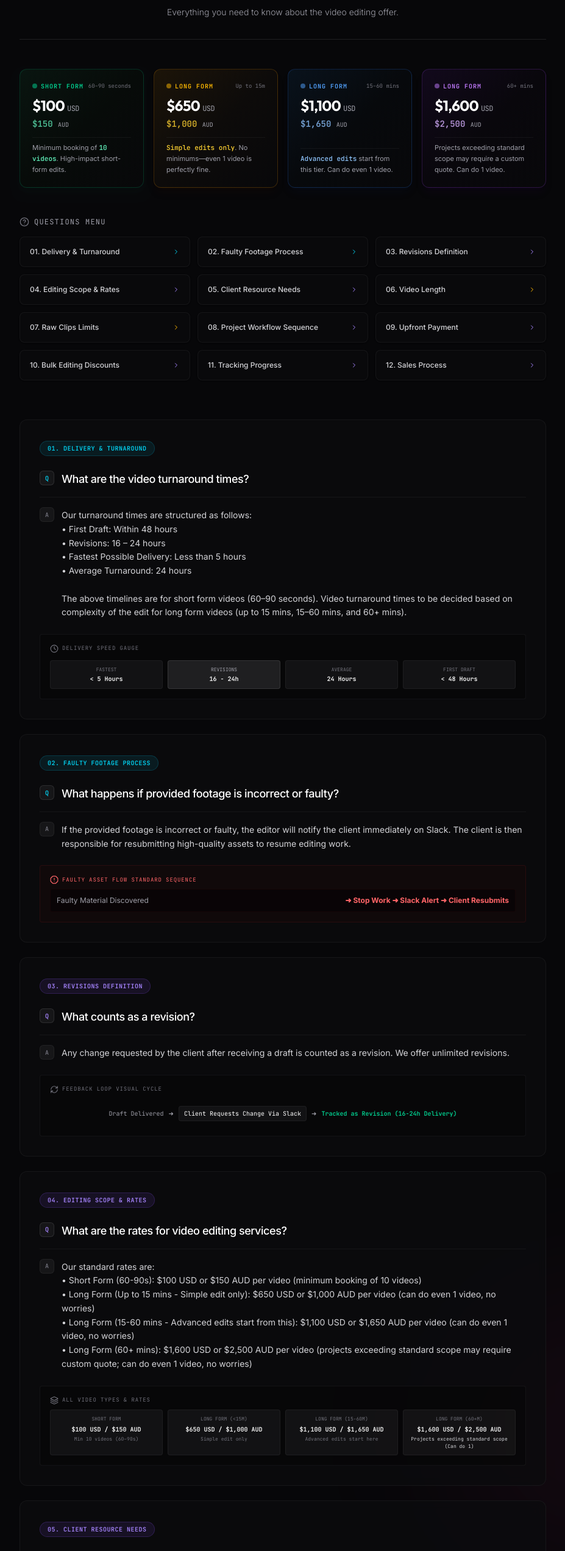
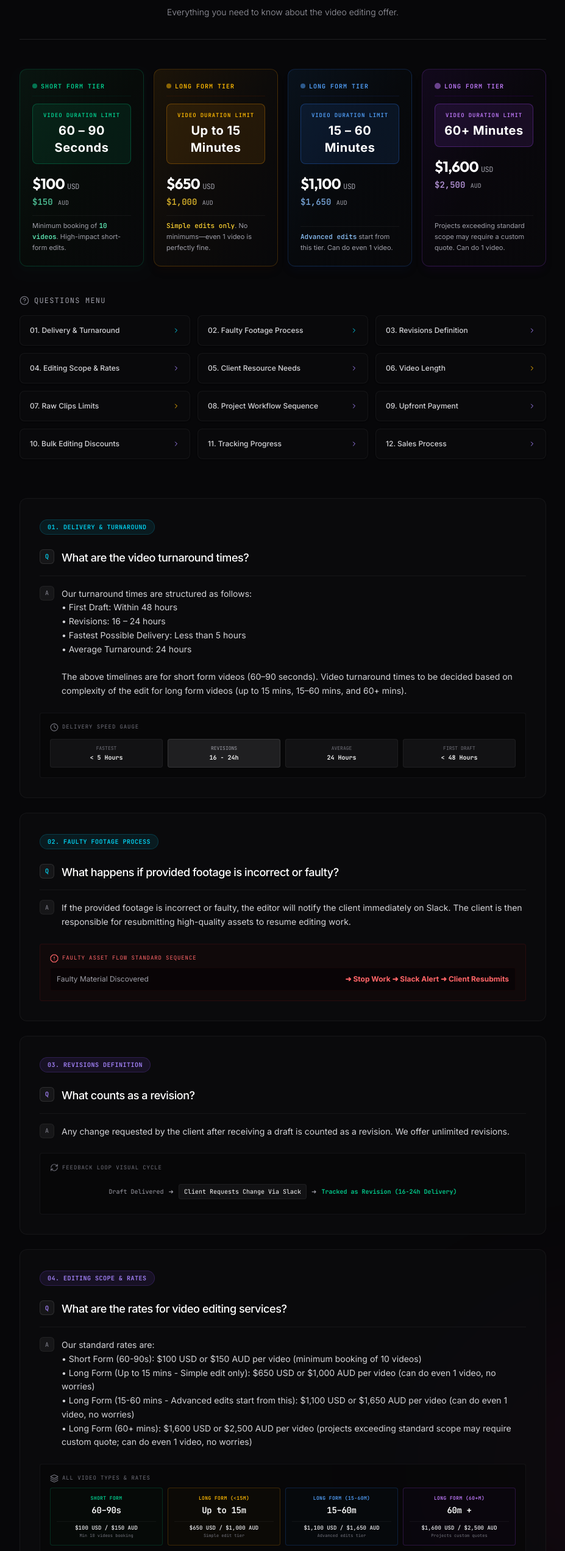
Before and after one commit to AmmarCFO/Video-Editing-Offer, a React (Vite) app: page / in a window 1280 px wide. Shown: the part 200-2744 px from the top of the page at 61% size, without its empty margins (176-1103 px from the left). Built offline with nearby package versions, Linux system fonts and the light colour scheme; a web font is replaced by a local one.

Commit message:
feat: enhance offer card duration display
Improve visual hierarchy in the Short Form tier card by adding a dedicated, high-visibility duration badge for better clarity.

```diff
--- a/src/App.tsx
+++ b/src/App.tsx
@@ -166,16 +166,26 @@ export default function App() {
           {/* Card 1: Short Form */}
           <div className="bg-gradient-to-br from-[#091510] via-[#070B09] to-[#08080A] border border-emerald-500/20 hover:border-emerald-500/40 rounded-xl p-5 space-y-3 flex flex-col justify-between transition-all duration-300 shadow-lg shadow-emerald-950/10 hover:shadow-emerald-950/30 hover:-translate-y-0.5">
             <div>
-              <div className="flex items-center justify-between mb-2">
+              <div className="flex items-center justify-between mb-3 border-b border-emerald-950/40 pb-2">
                 <div className="flex items-center gap-1.5">
                   <span className="w-2 h-2 rounded-full bg-emerald-400 animate-pulse"></span>
                   <h2 className="text-[10px] font-bold text-emerald-400 uppercase tracking-widest font-mono">
-                    Short Form
+                    Short Form Tier
                   </h2>
                 </div>
-                <span className="text-[9px] text-zinc-500 font-mono">60–90 seconds</span>
               </div>
-              <div className="space-y-1">
+
+              {/* DURATION BADGE - LARGE AND CLEAR */}
+              <div className="bg-emerald-500/10 border border-emerald-500/30 rounded-lg p-3 my-3 text-center">
+                <span className="text-[9px] text-emerald-400 font-mono uppercase tracking-widest block font-bold mb-1">
+                  Video Duration Limit
+                </span>
+                <strong className="text-xl font-bold font-sans text-white tracking-wide block">
+                  60 – 90 Seconds
+                </strong>
+              </div>
+
+              <div className="space-y-1 mt-4">
                 <div className="text-2xl font-bold font-display text-white tracking-tight">
                   $100 <span className="text-xs font-normal text-zinc-400 font-mono">USD</span>
                 </div>
@@ -192,16 +202,26 @@ export default function App() {
           {/* Card 2: Long Form < 15 mins */}
           <div className="bg-gradient-to-br from-[#1C1408] via-[#0D0B0A] to-[#08080A] border border-amber-500/20 hover:border-amber-500/40 rounded-xl p-5 space-y-3 flex flex-col justify-between transition-all duration-300 shadow-lg shadow-amber-950/10 hover:shadow-amber-950/30 hover:-translate-y-0.5">
             <div>
-              <div className="flex items-center justify-between mb-2">
+              <div className="flex items-center justify-between mb-3 border-b border-amber-950/40 pb-2">
                 <div className="flex items-center gap-1.5">
                   <span className="w-2 h-2 rounded-full bg-amber-400 animate-pulse"></span>
                   <h2 className="text-[10px] font-bold text-amber-400 uppercase tracking-widest font-mono">
-                    Long Form
+                    Long Form Tier
                   </h2>
                 </div>
-                <span className="text-[9px] text-zinc-500 font-mono">Up to 15m</span>
               </div>
-              <div className="space-y-1">
+
+              {/* DURATION BADGE - LARGE AND CLEAR */}
+              <div className="bg-amber-500/10 border border-amber-500/30 rounded-lg p-3 my-3 text-center">
+                <span className="text-[9px] text-amber-400 font-mono uppercase tracking-widest block font-bold mb-1">
+                  Video Duration Limit
+                </span>
+                <strong className="text-xl font-bold font-sans text-white tracking-wide block">
+                  Up to 15 Minutes
+                </strong>
+              </div>
+
+              <div className="space-y-1 mt-4">
                 <div className="text-2xl font-bold font-display text-white tracking-tight">
                   $650 <span className="text-xs font-normal text-zinc-400 font-mono">USD</span>
                 </div>
@@ -218,16 +238,26 @@ export default function App() {
           {/* Card 3: Long Form 15-60 mins */}
           <div className="bg-gradient-to-br from-[#09121C] via-[#07090C] to-[#08080A] border border-blue-500/20 hover:border-blue-500/40 rounded-xl p-5 space-y-3 flex flex-col justify-between transition-all duration-300 shadow-lg shadow-blue-950/10 hover:shadow-blue-950/30 hover:-translate-y-0.5">
             <div>
-              <div className="flex items-center justify-between mb-2">
+              <div className="flex items-center justify-between mb-3 border-b border-blue-950/40 pb-2">
                 <div className="flex items-center gap-1.5">
                   <span className="w-2 h-2 rounded-full bg-blue-400 animate-pulse"></span>
                   <h2 className="text-[10px] font-bold text-blue-400 uppercase tracking-widest font-mono">
-                    Long Form
+                    Long Form Tier
                   </h2>
                 </div>
-                <span className="text-[9px] text-zinc-500 font-mono">15–60 mins</span>
               </div>
-              <div className="space-y-1">
+
+              {/* DURATION BADGE - LARGE AND CLEAR */}
+              <div className="bg-blue-500/10 border border-blue-500/30 rounded-lg p-3 my-3 text-center">
+                <span className="text-[9px] text-blue-400 font-mono uppercase tracking-widest block font-bold mb-1">
+                  Video Duration Limit
+                </span>
+                <strong className="text-xl font-bold font-sans text-white tracking-wide block">
+                  15 – 60 Minutes
+                </strong>
+              </div>
+
+              <div className="space-y-1 mt-4">
                 <div className="text-2xl font-bold font-display text-white tracking-tight">
                   $1,100 <span className="text-xs font-normal text-zinc-400 font-mono">USD</span>
                 </div>
@@ -244,16 +274,26 @@ export default function App() {
           {/* Card 4: Long Form 60+ mins */}
           <div className="bg-gradient-to-br from-[#12091C] via-[#09070C] to-[#08080A] border border-purple-500/20 hover:border-purple-500/40 rounded-xl p-5 space-y-3 flex flex-col justify-between transition-all duration-300 shadow-lg shadow-purple-950/10 hover:shadow-purple-950/30 hover:-translate-y-0.5">
             <div>
-              <div className="flex items-center justify-between mb-2">
+              <div className="flex items-center justify-between mb-3 border-b border-purple-950/40 pb-2">
                 <div className="flex items-center gap-1.5">
-                  <span className="w-2 h-2 rounded-full bg-purple-400 animate-pulse"></span>
+                  <span className="w-2.5 h-2.5 rounded-full bg-purple-400 animate-pulse"></span>
                   <h2 className="text-[10px] font-bold text-purple-400 uppercase tracking-widest font-mono">
-                    Long Form
+                    Long Form Tier
                   </h2>
                 </div>
-                <span className="text-[9px] text-zinc-500 font-mono">60+ mins</span>
               </div>
-              <div className="space-y-1">
+
+              {/* DURATION BADGE - LARGE AND CLEAR */}
+              <div className="bg-purple-500/10 border border-purple-500/30 rounded-lg p-3 my-3 text-center">
+                <span className="text-[9px] text-purple-400 font-mono uppercase tracking-widest block font-bold mb-1">
+                  Video Duration Limit
+                </span>
+                <strong className="text-xl font-bold font-sans text-white tracking-wide block">
+                  60+ Minutes
+                </strong>
+              </div>
+
+              <div className="space-y-1 mt-4">
                 <div className="text-2xl font-bold font-display text-white tracking-tight">
                   $1,600 <span className="text-xs font-normal text-zinc-400 font-mono">USD</span>
                 </div>
@@ -411,25 +451,45 @@ export default function App() {
                       All Video Types & Rates
                     </div>
                     <div className="grid grid-cols-2 lg:grid-cols-4 gap-2 text-center font-mono text-[10px]">
-                      <div className="bg-white/5 p-2 rounded border border-white/5">
-                        <span className="text-zinc-500 block uppercase text-[8px]">Short Form</span>
-                        <strong className="text-white block mt-1">$100 USD / $150 AUD</strong>
-                        <span className="text-zinc-500 block text-[8px] mt-0.5">Min 10 videos (60–90s)</span>
+                      <div className="bg-[#091510]/30 p-2.5 rounded border border-emerald-500/20 flex flex-col justify-between">
+                        <div>
+                          <span className="text-emerald-400 block uppercase text-[8px] font-bold tracking-wider">Short Form</span>
+                          <strong className="text-white block text-sm mt-1 tracking-tight">60–90s</strong>
+                        </div>
+                        <div className="mt-2 pt-1 border-t border-white/5 text-[9px]">
+                          <strong className="text-zinc-200 block">$100 USD / $150 AUD</strong>
+                          <span className="text-zinc-500 block text-[7px]">Min 10 videos booking</span>
+                        </div>
                       </div>
-                      <div className="bg-white/5 p-2 rounded border border-white/5">
-                        <span className="text-zinc-500 block uppercase text-[8px]">Long Form (&lt;15m)</span>
-                        <strong className="text-white block mt-1">$650 USD / $1,000 AUD</strong>
-                        <span className="text-zinc-500 block text-[8px] mt-0.5">Simple edit only</span>
+                      <div className="bg-[#1C1408]/30 p-2.5 rounded border border-amber-500/20 flex flex-col justify-between">
+                        <div>
+                          <span className="text-amber-400 block uppercase text-[8px] font-bold tracking-wider">Long Form (&lt;15m)</span>
+                          <strong className="text-white block text-sm mt-1 tracking-tight">Up to 15m</strong>
+                        </div>
+                        <div className="mt-2 pt-1 border-t border-white/5 text-[9px]">
+                          <strong className="text-zinc-200 block">$650 USD / $1,000 AUD</strong>
+                          <span className="text-zinc-500 block text-[7px]">Simple edit tier</span>
+                        </div>
                       </div>
-                      <div className="bg-white/5 p-2 rounded border border-white/5">
-                        <span className="text-zinc-500 block uppercase text-[8px]">Long Form (15-60m)</span>
-                        <strong className="text-white block mt-1">$1,100 USD / $1,650 AUD</strong>
-                        <span className="text-zinc-500 block text-[8px] mt-0.5">Advanced edits start here</span>
+                      <div className="bg-[#09121C]/30 p-2.5 rounded border border-blue-500/20 flex flex-col justify-between">
+                        <div>
+                          <span className="text-blue-400 block uppercase text-[8px] font-bold tracking-wider">Long Form (15-60m)</span>
+                          <strong className="text-white block text-sm mt-1 tracking-tight">15–60m</strong>
+                        </div>
+                        <div className="mt-2 pt-1 border-t border-white/5 text-[9px]">
+                          <strong className="text-zinc-200 block">$1,100 USD / $1,650 AUD</strong>
+                          <span className="text-zinc-500 block text-[7px]">Advanced edits tier</span>
+                        </div>
                       </div>
-                      <div className="bg-white/5 p-2 rounded border border-white/5">
-                        <span className="text-zinc-500 block uppercase text-[8px]">Long Form (60+m)</span>
-                        <strong className="text-white block mt-1">$1,600 USD / $2,500 AUD</strong>
-                        <span className="text-zinc-[450] block text-[8px] mt-0.5">Projects exceeding standard scope (Can do 1)</span>
+                      <div className="bg-[#12091C]/30 p-2.5 rounded border border-purple-500/20 flex flex-col justify-between">
+                        <div>
+                          <span className="text-purple-400 block uppercase text-[8px] font-bold tracking-wider">Long Form (60+m)</span>
+                          <strong className="text-white block text-sm mt-1 tracking-tight">60m +</strong>
+                        </div>
+                        <div className="mt-2 pt-1 border-t border-white/5 text-[9px]">
+                          <strong className="text-zinc-200 block">$1,600 USD / $2,500 AUD</strong>
+                          <span className="text-zinc-500 block text-[7px]">Projects custom quotes</span>
+                        </div>
                       </div>
                     </div>
                   </div>
@@ -464,28 +524,36 @@ export default function App() {
                   <div className="bg-black/30 border border-white/5 p-4 rounded-sm space-y-3 font-mono text-[10px]">
                     <div className="flex items-center gap-1.5 text-zinc-500 uppercase tracking-widest text-[9px]">
                       <Video className="h-3.5 w-3.5" />
-                      Video Length Metrics
+                      Video Length Metrics (Huge Visibility)
                     </div>
-                    <div className="grid grid-cols-2 sm:grid-cols-4 text-center gap-2">
-                      <div className="bg-white/5 p-3 rounded border border-white/5">
-                        <span className="text-zinc-400 block uppercase text-[8px]">Short-Form range</span>
-                        <strong className="text-white text-sm block mt-1">60s – 90s</strong>
-                        <span className="text-zinc-400 block text-[9px] mt-0.5">$100 USD / $150 AUD</span>
+                    <div className="grid grid-cols-2 sm:grid-cols-4 text-center gap-3">
+                      <div className="bg-emerald-500/5 p-4 rounded-xl border border-emerald-500/20 shadow-sm flex flex-col justify-between">
+                        <div>
+                          <span className="text-emerald-400 block uppercase text-[9px] font-bold tracking-widest mb-1.5 label-duration">Short-Form Range</span>
+                          <strong className="text-white text-base sm:text-xl block mt-1 font-sans tracking-tight font-extrabold pb-2 border-b border-white/5">60s – 90s</strong>
+                        </div>
+                        <span className="text-zinc-400 block text-[10px] mt-2 font-mono font-semibold">$100 USD / $150 AUD</span>
                       </div>
-                      <div className="bg-white/5 p-3 rounded border border-white/5">
-                        <span className="text-zinc-400 block uppercase text-[8px]">Long-Form (Up to 15m)</span>
-                        <strong className="text-white text-sm block mt-1">Up to 15 mins</strong>
-                        <span className="text-zinc-400 block text-[9px] mt-0.5">$650 USD / $1,000 AUD</span>
+                      <div className="bg-amber-500/5 p-4 rounded-xl border border-amber-500/20 shadow-sm flex flex-col justify-between">
+                        <div>
+                          <span className="text-amber-400 block uppercase text-[9px] font-bold tracking-widest mb-1.5 label-duration">Long-Form Range</span>
+                          <strong className="text-white text-base sm:text-xl block mt-1 font-sans tracking-tight font-extrabold pb-2 border-b border-white/5">Up to 15 mins</strong>
+                        </div>
+                        <span className="text-zinc-400 block text-[10px] mt-2 font-mono font-semibold">$650 USD / $1,000 AUD</span>
                       </div>
-                      <div className="bg-white/5 p-3 rounded border border-white/5">
-                        <span className="text-zinc-400 block uppercase text-[8px]">Long-Form (15-60m)</span>
-                        <strong className="text-white text-sm block mt-1">15 to 60 mins</strong>
-                        <span className="text-zinc-400 block text-[9px] mt-0.5">$1,100 USD / $1,650 AUD</span>
+                      <div className="bg-blue-500/5 p-4 rounded-xl border border-blue-500/20 shadow-sm flex flex-col justify-between">
+                        <div>
+                          <span className="text-blue-400 block uppercase text-[9px] font-bold tracking-widest mb-1.5 label-duration">Long-Form Range</span>
+                          <strong className="text-white text-base sm:text-xl block mt-1 font-sans tracking-tight font-extrabold pb-2 border-b border-white/5">15 to 60 Mins</strong>
+                        </div>
+                        <span className="text-zinc-400 block text-[10px] mt-2 font-mono font-semibold">$1,100 USD / $1,650 AUD</span>
                       </div>
-                      <div className="bg-white/5 p-3 rounded border border-white/5">
-                        <span className="text-zinc-400 block uppercase text-[8px]">Long-Form (60+m)</span>
-                        <strong className="text-white text-sm block mt-1">60 mins +</strong>
-                        <span className="text-zinc-400 block text-[9px] mt-0.5">$1,600 USD / $2,500 AUD</span>
+                      <div className="bg-purple-500/5 p-4 rounded-xl border border-purple-500/20 shadow-sm flex flex-col justify-between">
+                        <div>
+                          <span className="text-purple-400 block uppercase text-[9px] font-bold tracking-widest mb-1.5 label-duration">Long-Form Range</span>
+                          <strong className="text-white text-base sm:text-xl block mt-1 font-sans tracking-tight font-extrabold pb-2 border-b border-white/5">60 Mins +</strong>
+                        </div>
+                        <span className="text-zinc-400 block text-[10px] mt-2 font-mono font-semibold">$1,600 USD / $2,500 AUD</span>
                       </div>
                     </div>
                   </div>
```
